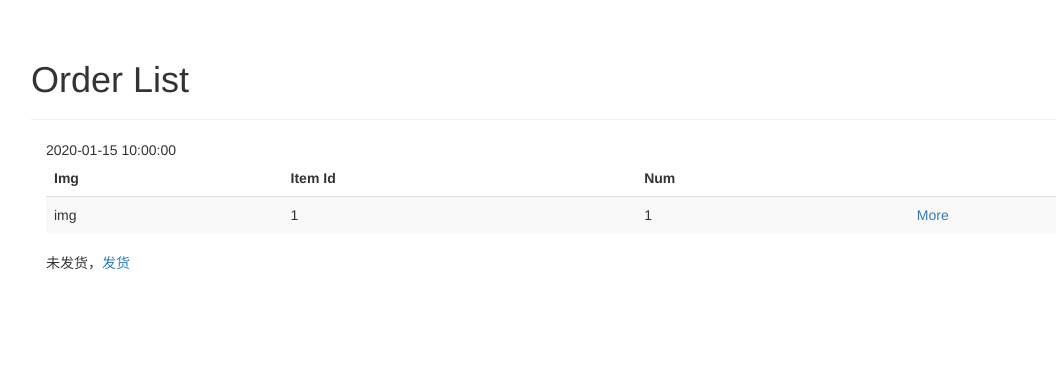
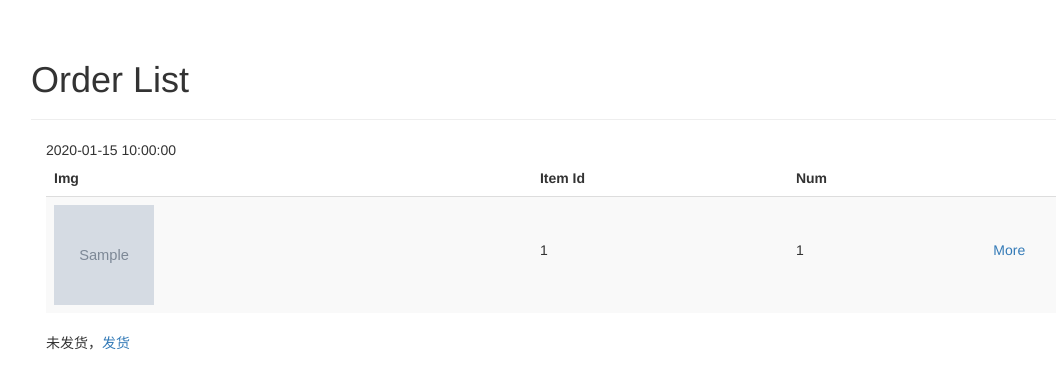
Before and after one commit to hydewww/e-commerce, a Flask app: page /sell/order in a window 1280 px wide. Shown: the part 52-441 px from the top of the page, without its empty margins (39-1095 px from the left). Run offline with Flask 2, Linux system fonts and the light colour scheme; a user stored in the database is signed in; tables that the repository leaves empty hold one stand-in row (values such as "Sample post"); grey boxes marked "Sample" are stand-in pictures; some libraries are stand-ins or nearby versions.

Commit message:
上传图片

```diff
--- a/app/sell/views.py
+++ b/app/sell/views.py
@@ -41,10 +41,14 @@ def upload():
 def order():
     orders = Order.query.filter_by(owner_id=current_user.id).all()
     itemslist = []
+    img_dict = {}
     for order in orders:
         items = Order_Item.query.filter_by(order_id=order.id).all()
+        for item in items:
+            item_img = Item.query.filter_by(id=item.item_id).first().img
+            img_dict[item.item_id] = item_img
         itemslist.append(items)
-    return render_template("sell/order.html", orders=orders, itemslist=itemslist)
+    return render_template("sell/order.html", orders=orders, itemslist=itemslist, images=images, img_dict=img_dict)
 
 
 @sell.route('/deliver/<int:order_id>')
--- a/app/templates/sell/order.html
+++ b/app/templates/sell/order.html
@@ -2,6 +2,13 @@
 {% import "bootstrap/wtf.html" as wtf %}
 
 {% block page_content %}
+
+<style>
+    .td-font{
+        line-height: 90px;
+    }
+</style>
+
 <div class="page-header">
     <h1>Order List</h1>
 </div>
@@ -19,10 +26,10 @@
                 <tbody>
                 {% for item in itemslist[loop.index0] %}
                     <tr>
-                        <td><span>img</span></td>
-                        <td><span>{{ item.item_id }}</span></td>
-                        <td><span>{{ item.num }}</span></td>
-                        <td><a href="{{ url_for('public.item', item_id=item.id) }}">More</a></td>
+                        <td><span><img src="{{ images.url(img_dict[item.item_id])}}" height="100px" width="100px"></span></td>
+                        <td><span class="td-font">{{ item.item_id }}</span></td>
+                        <td><span class="td-font">{{ item.num }}</span></td>
+                        <td><a href="{{ url_for('public.item', item_id=item.id) }}" class="td-font">More</a></td>
                     </tr>
                 {% endfor %}
                 </tbody>
```
